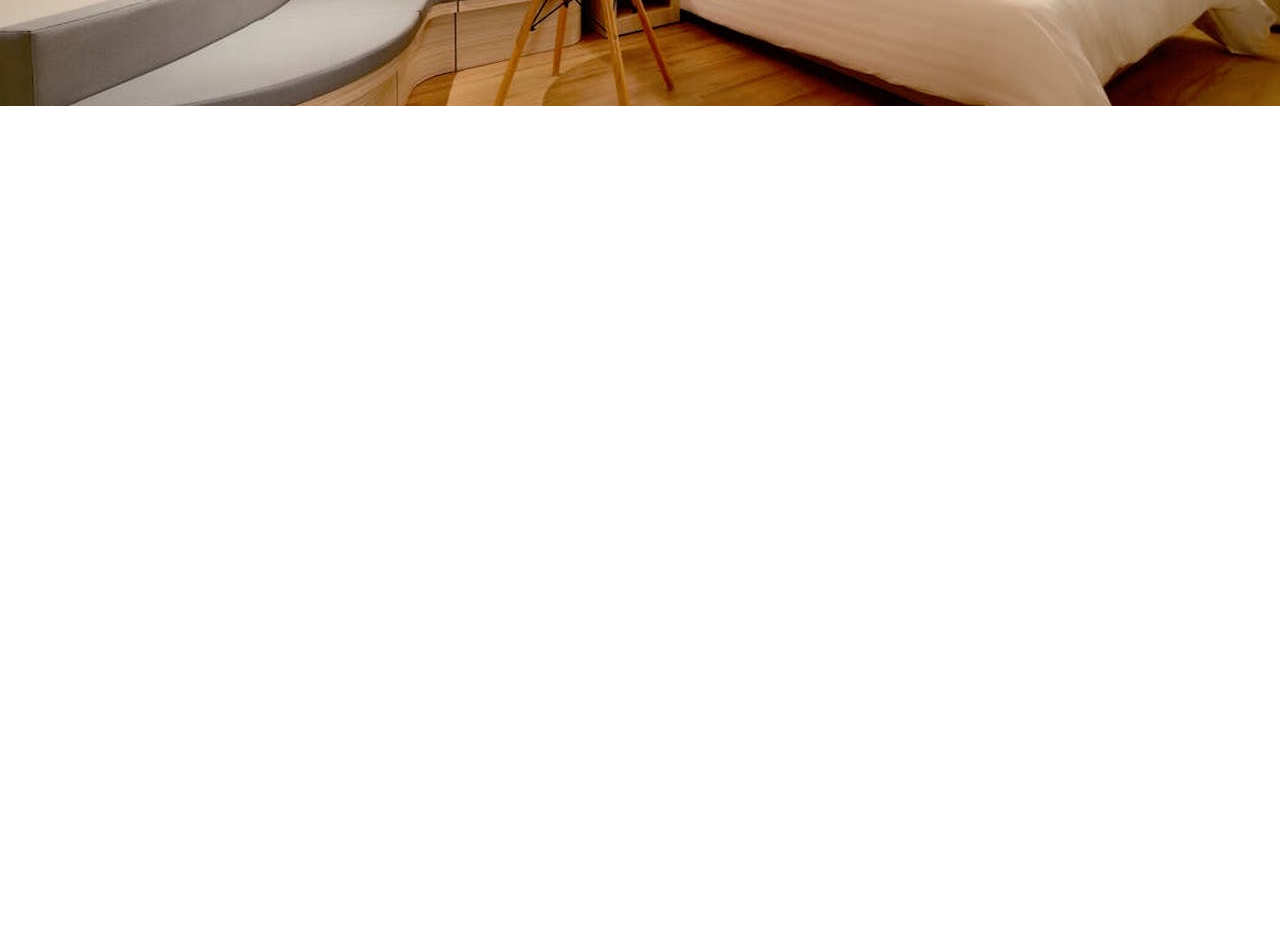
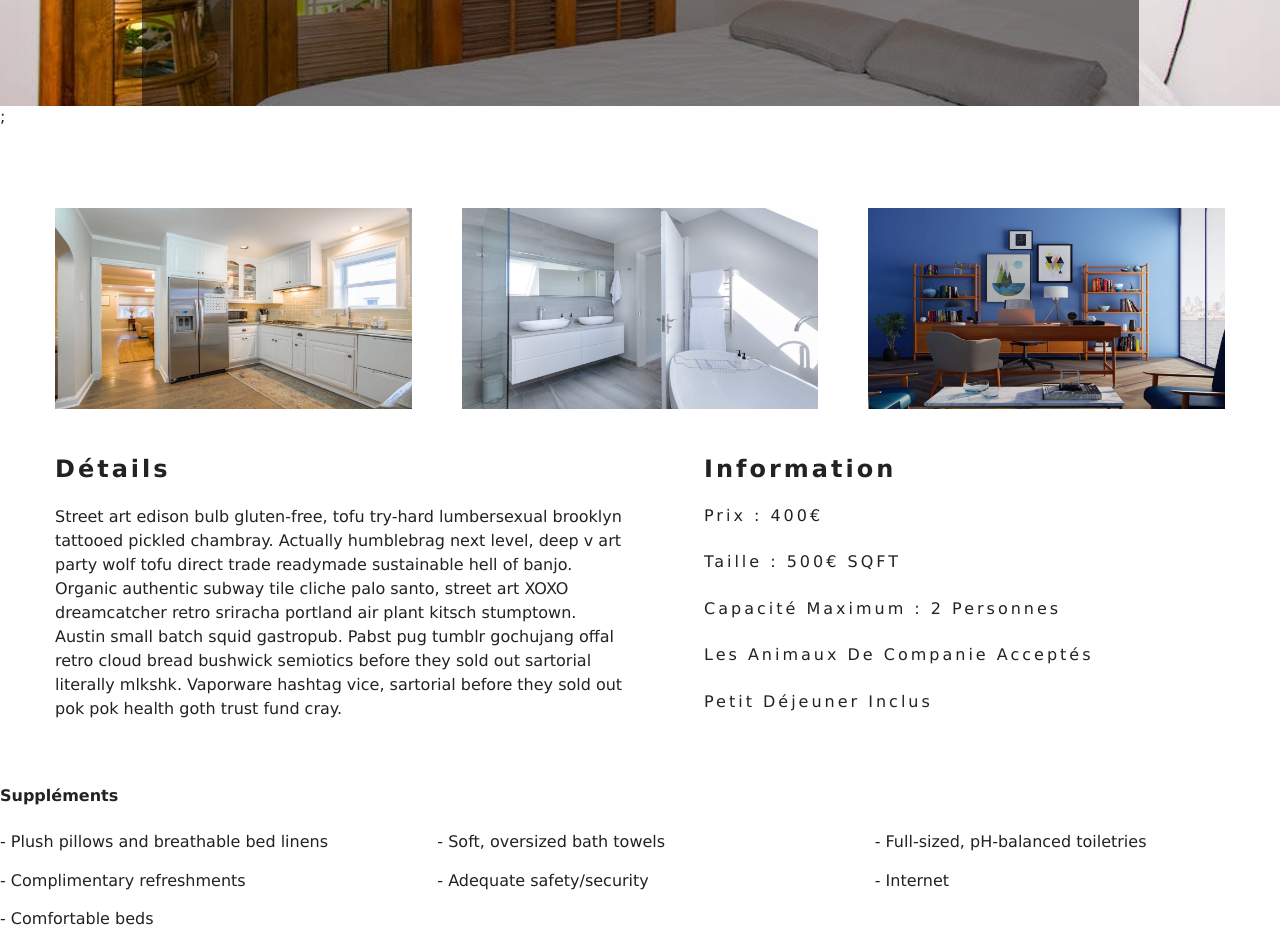
Before and after one commit to guevie/hoteldeluxe-frontend, a React (Create React App) app: page /rooms/double-deluxe in a window 1280 px wide. Shown: the part 440-1371 px from the top of the page. Before the commit the page ends 800 px from the top, so only its background shows below. Built offline with nearby package versions, Linux system fonts and the light colour scheme.

Commit message:
suite projet 3eme jours

```diff
--- a/src/component/FuturesChambres.js
+++ b/src/component/FuturesChambres.js
@@ -4,7 +4,7 @@ import Room from "./Room";
 import Loading from "./Loading";
 import Title from "./Title";
 
- class FuturesChambres extends Component {
+class FuturesChambres extends Component {
   static contextType = RoomContext;
   render() {
     let { loading, featuredRooms: rooms } = this.context;
@@ -13,13 +13,13 @@ import Title from "./Title";
     });
     return (
       <section className="featured-rooms">
-        <Title title="futures chambres" />
+        <Title title="Nos chambres" />
         <div className="featured-rooms-center">
-        {loading ? <Loading /> : rooms}
+          {loading ? <Loading /> : rooms}
         </div>
       </section>
     );
   }
 }
 
-export default FuturesChambres
+export default FuturesChambres;
--- /dev/null
+++ b/src/component/RoomsContainer.js
@@ -0,0 +1,15 @@
+import RoomsFilter from './RoomsFilter'
+import RoomsList from './RoomsList'
+import { RoomConsumer } from '../context'
+import Loading from './Loading'
+ function RoomsContainer() {
+    return (
+        <div>
+            hello romms container
+            <RoomsFilter />
+            <RoomsList />
+        </div>
+    )
+}
+
+export default RoomsContainer
--- /dev/null
+++ b/src/component/RoomsFilter.js
@@ -0,0 +1,10 @@
+
+ function RoomsFilter() {
+    return (
+        <div>
+            hello recherche
+        </div>
+    )
+}
+
+export default RoomsFilter
--- /dev/null
+++ b/src/component/RoomsList.js
@@ -0,0 +1,11 @@
+
+
+ function RoomsList() {
+    return (
+        <div>
+            coucou liste
+        </div>
+    )
+}
+
+export default RoomsList
--- a/src/component/StyledHero.js
+++ b/src/component/StyledHero.js
@@ -4,7 +4,7 @@ import defaultImg from '../images/room-1.jpeg'
 
 const StyledHero = styled.header`
 min-height: 60vh;
-background:url("./images/defaultBcg.jpeg") center/
+background:url(${props => (props.img ? props.img : defaultImg)}) center/
 cover no-repeat;
 display:flex;
 align-items: centre;
--- a/src/pages/Accueil.js
+++ b/src/pages/Accueil.js
@@ -4,7 +4,6 @@ import Banner from "../component/Banner";
 import { Link } from "react-router-dom";
 import Services from '../component/Services'
 import FuturesChambres from "../component/FuturesChambres";
-import Button from '../component/StyledHero'
 function Accueil() {
   return (
     <>
@@ -18,9 +17,10 @@ function Accueil() {
         </Link>
       </Banner>
     </Hero>
+    <FuturesChambres />
     <Services />
-    <FuturesChambres />
-    <Button>Hello </Button>
+
+
     </>
   );
 }
--- a/src/pages/Chambre.js
+++ b/src/pages/Chambre.js
@@ -3,9 +3,12 @@ import React from "react";
 import Hero from "../component/Hero";
 import Banner from "../component/Banner";
 import { Link } from "react-router-dom";
+import RoomsContainer from '../component/RoomsContainer'
+
 
 export const Chambre = () => {
   return (
+    <>
     <Hero hero="roomsHero">
       <Banner title="Autres chambres">
         <Link to="/" className="btn-primary">
@@ -13,6 +16,8 @@ export const Chambre = () => {
         </Link>
       </Banner>
     </Hero>
+    <RoomsContainer />
+    </>
   );
 };
 
--- a/src/pages/ChambreSeule.js
+++ b/src/pages/ChambreSeule.js
@@ -1,10 +1,11 @@
 //rcc pour des classes
 import React, { Component } from "react";
 import defaultBcg from "../images/room-1.jpeg";
-import Hero from "../component/Hero";
+// import Hero from "../component/Hero";
 import Banner from "../component/Banner";
 import { Link } from "react-router-dom";
 import { RoomContext } from "../context";
+import StyledHero from "../component/StyledHero";
 
 class ChambreSeule extends Component {
   constructor(props) {
@@ -31,15 +32,64 @@ class ChambreSeule extends Component {
         </div>
       );
     }
-    const {name,description,capacity,size,price,extras,breakfast,pets,images} = room
-    return <Hero hero='roomsHero'>
-        <Banner title={`${name} room`}>
-        <Link to='/rooms' className='btn-primary'>
-            retour aux chambres
+    const {
+      name,
+      description,
+      capacity,
+      size,
+      price,
+      extras,
+      breakfast,
+      pets,
+      images,
+    } = room;
+    const [mainImg,...defaultImg] = images
+    // console.log(defaultImg);
+    return(
+    <>
+    <StyledHero img={mainImg || this.state.defaultBcg}>
+      <Banner title={`${name} room`}>
+        <Link to="/rooms" className="btn-primary">
+          retour aux chambres
         </Link>
-        </Banner>
-    </Hero>
-  }
+      </Banner>
+    </StyledHero>;
+    <section className="single-room">
+        <div className="single-room-images">
+            {defaultImg.map((item,index) =>{
+                return <img key={index} src={item} alt={name} />
+            })}
+        </div>
+        <div className="single-room-info">
+            <article className="desc">
+                <h3>détails</h3>
+                <p>{description}</p>
+            </article>
+            <article className="info">
+                <h3>information</h3>
+                <h6>prix   : {price}€</h6>
+                <h6>taille : {size}€ SQFT</h6>
+                <h6>
+                    capacité maximum : {
+                        capacity > 1 ? `${capacity}  personnes `:
+                        `${capacity} personne`
+                    }
+                </h6>
+                <h6>{pets ? "Les animaux de companie acceptés" :"Les animaux de compagnie ne sont pas autorises" }</h6>
+                    <h6>{breakfast && "petit déjeuner inclus "}</h6>
+            </article>
+        </div>
+    </section>
+    <section className="room-extra">
+        <h6>Suppléments</h6>
+        <ul className="extras">
+            {extras.map((item,index) =>{
+                return <li key={index}>- {item} </li>
+            })}
+        </ul>
+    </section>
+    </>
+    )}
 }
 
 export default ChambreSeule;
```
Also changed, not shown: 1 other file (tests, documents, lock files or other folders).
